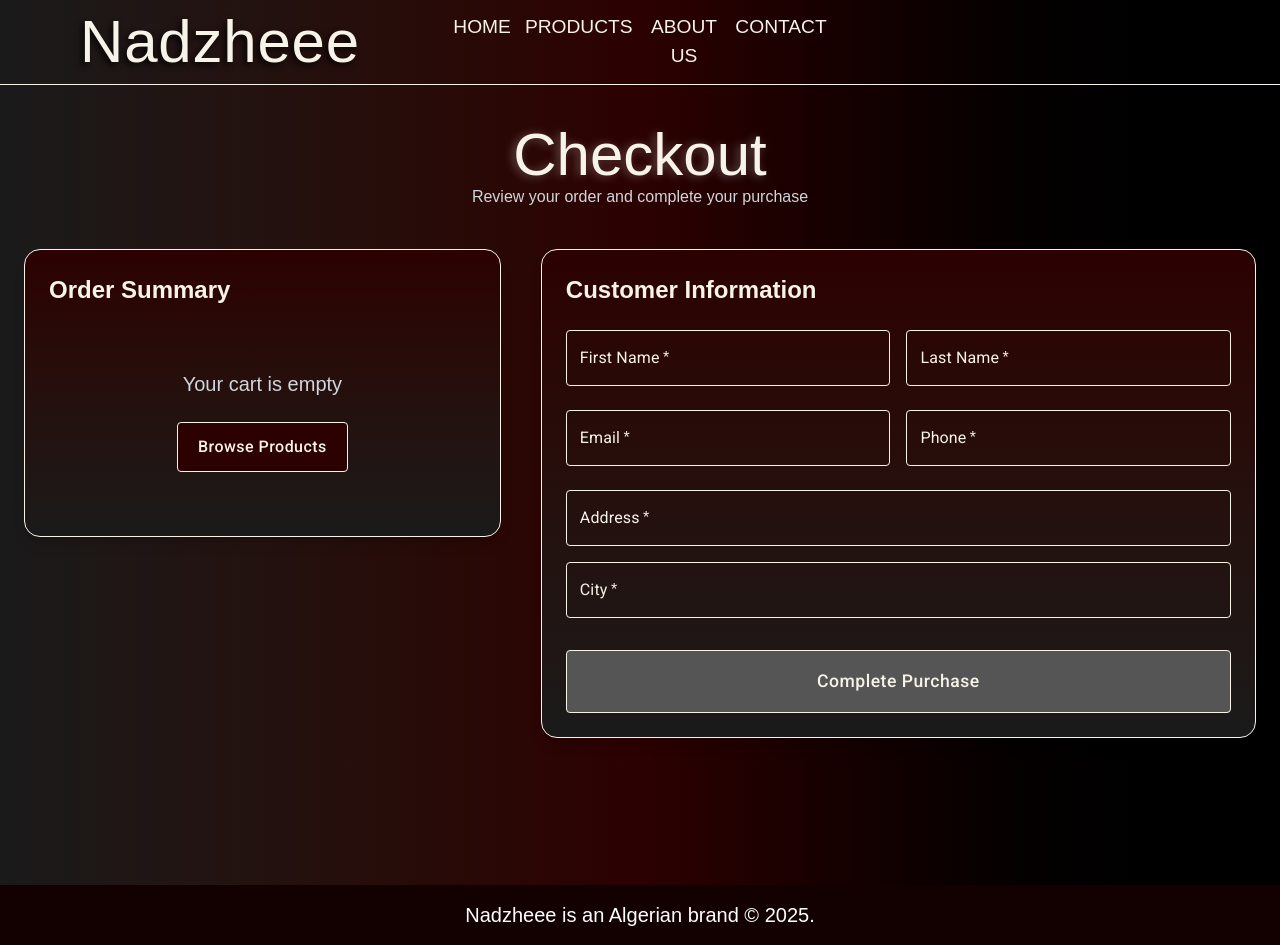
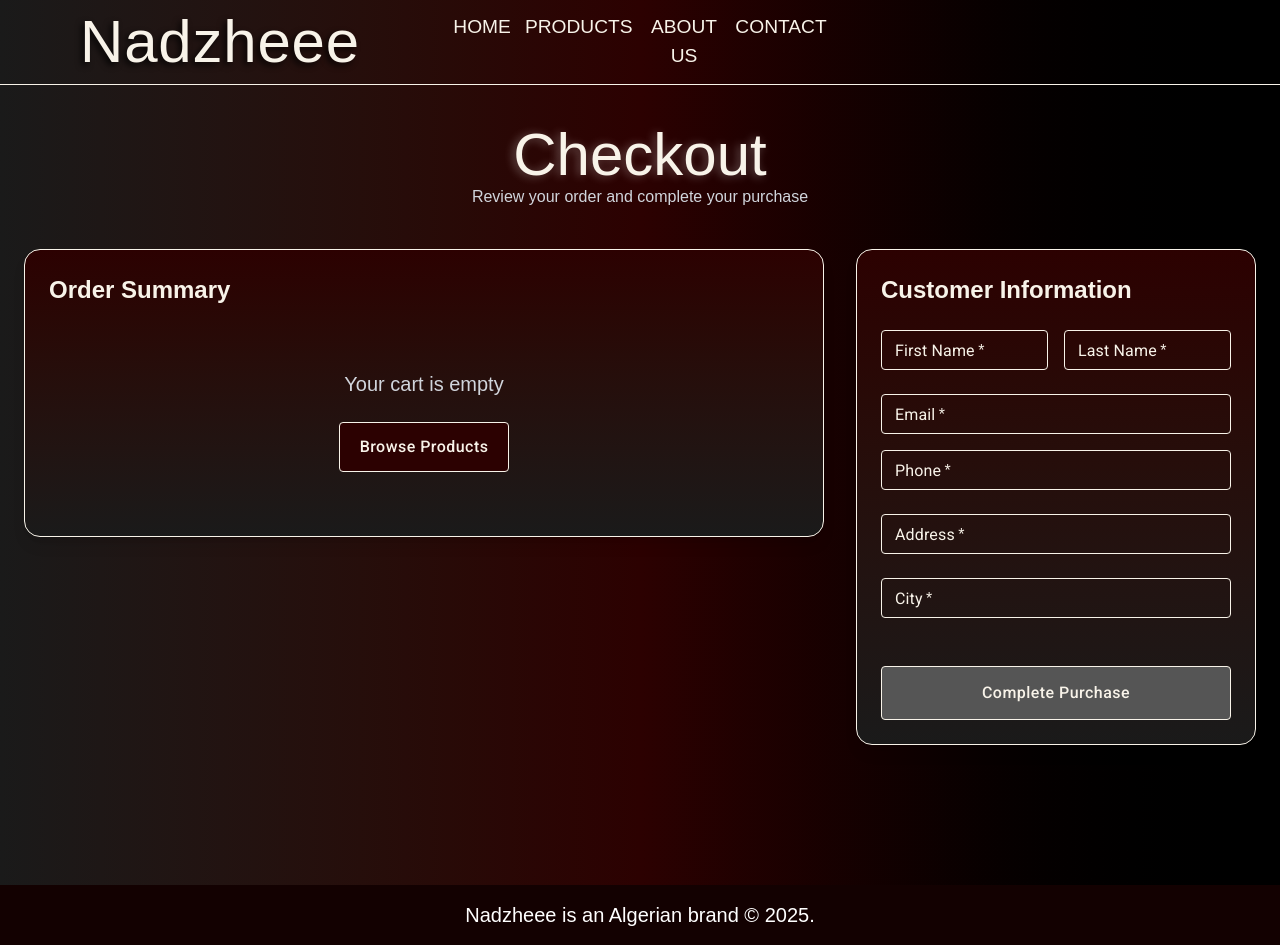
Before and after one commit to abderrahm4ne/fullstack-website, a React (Vite) app in the folder frontend/: page /#/CompleteYourOrder in a window 1280 px wide. Built offline with nearby package versions, Linux system fonts and the light colour scheme; some icons are missing; a web font is replaced by a local one.

Commit message:
fixing cart page resp

```diff
--- a/frontend/src/components/order/OrderPage.jsx
+++ b/frontend/src/components/order/OrderPage.jsx
@@ -129,10 +129,10 @@ export default function OrderPage() {
         <p className="text-center text-gray-300">Review your order and complete your purchase</p>
       </div>
 
-      <div className="container mx-auto px-6 flex flex-col lg:flex-row gap-10">
+      <div className="container mx-auto px-4 sm:px-6 flex flex-col xl:flex-row gap-8">
         {/* Order Summary */}
-        <div className="lg:w-2/5">
-          <div className="bg-gradient-to-b from-[#2c0101] to-[#1a1a1a] rounded-2xl p-6 shadow-lg border border-[#f8f3e9]">
+        <div className="xl:w-2/3">
+          <div className="bg-gradient-to-b from-[#2c0101] to-[#1a1a1a] rounded-2xl p-4 sm:p-6 shadow-lg border border-[#f8f3e9]">
             <h3 className="text-2xl font-semibold creamy mb-6">Order Summary</h3>
 
             {cart.length === 0 ? (
@@ -156,57 +156,70 @@ export default function OrderPage() {
               <>
                 <div className="space-y-6 mb-8">
                   {cart.map(item => (
-                    <div key={item._id} className="flex flex-row items-center border-b border-gray-700 pb-4">
-                      <img src={item.image} alt={item.name} className="w-30 bg-amber-300 h-30 object-cover rounded-lg" />
+                    <div key={item._id} className="flex flex-col sm:flex-row items-start sm:items-center pb-4">
+                      {/* Product Image */}
+                      <img
+                        src={item.image}
+                        alt={item.name}
+                        className="w-20 h-20 sm:w-24 sm:h-24 md:w-28 md:h-28 object-cover rounded-lg flex-shrink-0"
+                      />
 
-                      <div className="flex lg:flex-row flex-col  gap-3">
-
-                        <div className="ml-4 flex-1">
-                          <h4 className="lg:text-2xl text-lg font-medium creamy">{item.name}</h4>
-                          <p className="text-gray-300 lg:text-xl text-sm">{item.price.toLocaleString()} DZD</p>
+                      {/* Product Info and Controls */}
+                      <div className="flex-1 w-full">
+                        <div className="flex flex-col md:flex-row md:items-center md:justify-between gap-3">
+                          {/* Product Details */}
+                          <div className="flex-1">
+                            <h4 className="text-lg sm:text-xl md:text-2xl font-medium creamy mb-1">{item.name}</h4>
+                            <p className="text-gray-300 text-sm sm:text-base md:text-lg">{item.price.toLocaleString()} DZD</p>
                           </div>
 
-                        <div className="flex items-center ">
+                          {/* Quantity Controls */}
+                          <div className="flex items-center justify-between md:justify-end gap-3">
+                            <div className="flex items-center gap-2">
+                              <button
+                                className="w-8 h-8 sm:w-10 sm:h-10 rounded-full bg-[#1a1a1a] flex items-center justify-center border border-[#f8f3e9] hover:bg-[#2c0101] transition-colors hover:cursor-pointer btn"
+                                onClick={() => updateQuantity(item._id, item.quantity - 1)}
+                                aria-label="Decrease quantity"
+                              >
+                                <i className="fas fa-minus text-xs sm:text-sm"></i>
+                              </button>
+
+                              <span className="mx-2 w-6 text-center text-lg font-medium">{item.quantity}</span>
 
                               <button
-                            className="px-3.5 py-3 rounded-3xl bg-[#1a1a1a] flex items-center justify-center border border-[#f8f3e9] hover:cursor-pointer btn"
-                            onClick={() => {updateQuantity(item._id, item.quantity - 1)}}
+                                className="w-8 h-8 sm:w-10 sm:h-10 rounded-full bg-[#1a1a1a] flex items-center justify-center border border-[#f8f3e9] hover:bg-[#2c0101] transition-colors hover:cursor-pointer btn"
+                                onClick={() => updateQuantity(item._id, item.quantity + 1)}
+                                aria-label="Increase quantity"
                               >
-                            <i className="fas fa-minus "></i>
-                          </button>
-
-                          <span className="mx-3 w-8 text-xl text-center">{item.quantity}</span>
-
-                          <button
-                            className="px-3.5 py-3 rounded-3xl bg-[#1a1a1a] flex items-center justify-center border border-[#f8f3e9] hover:cursor-pointer btn"
-                            onClick={() => {updateQuantity(item._id, item.quantity + 1)}}
-                          >
-                            <i className="fas fa-plus "></i>
-                          </button>
-                          <button
-                            className="px-3.5 py-3 ml-3 text-xl flex items-center text-red-500 hover:text-red-400 hover:cursor-pointer btn"
-                            onClick={() => { removeItem(item._id)}}
-                          >
-                            <i className="fas fa-trash"></i>
+                                <i className="fas fa-plus text-xs sm:text-sm"></i>
                               </button>
                             </div>
 
+                            <button
+                              className="w-8 h-8 sm:w-10 sm:h-10 rounded-full bg-[#1a1a1a] flex items-center justify-center border border-red-500 text-red-500 hover:bg-red-500 hover:text-white transition-colors ml-2 hover:cursor-pointer btn"
+                              onClick={() => removeItem(item._id)}
+                              aria-label="Remove item"
+                            >
+                              <i className="fas fa-trash text-xs sm:text-sm"></i>
+                            </button>
                           </div>
-
+                        </div>
+                      </div>
                     </div>
                   ))}
                 </div>
 
+                {/* Order Totals */}
                 <div className="border-t border-gray-700 pt-4">
-                  <div className="flex justify-between text-lg mb-2">
+                  <div className="flex justify-between text-base sm:text-lg mb-2">
                     <span>Subtotal:</span>
                     <span>{calculateTotal().toLocaleString()} DZD</span>
                   </div>
-                  <div className="flex justify-between text-lg mb-2">
+                  <div className="flex justify-between text-base sm:text-lg mb-2">
                     <span>Shipping:</span>
                     <span>depends on place DZD</span>
                   </div>
-                  <div className="flex justify-between text-xl font-bold mt-4 pt-4 border-t border-gray-700">
+                  <div className="flex justify-between text-lg sm:text-xl font-bold mt-4 pt-4 border-t border-gray-700">
                     <span>Total:</span>
                     <span>{calculateTotal().toLocaleString()} DZD</span>
                   </div>
@@ -217,12 +230,12 @@ export default function OrderPage() {
         </div>
 
         {/* Customer Information Form */}
-        <div className="lg:w-3/5">
-          <div className="bg-gradient-to-b from-[#2c0101] to-[#1a1a1a] rounded-2xl p-6 shadow-lg border border-[#f8f3e9]">
+        <div className="xl:w-1/3">
+          <div className="bg-gradient-to-b from-[#2c0101] to-[#1a1a1a] rounded-2xl p-4 sm:p-6 shadow-lg border border-[#f8f3e9] sticky top-6">
             <h3 className="text-2xl font-semibold creamy mb-6">Customer Information</h3>
 
             <form onSubmit={handleSubmitOrder}>
-              <div className="grid grid-cols-1 md:grid-cols-2 gap-4 mb-6">
+              <div className="grid grid-cols-1 sm:grid-cols-2 gap-4 mb-6">
                 <TextField
                   label="First Name"
                   name="firstName"
@@ -230,11 +243,13 @@ export default function OrderPage() {
                   onChange={handleInputChange}
                   required
                   fullWidth
+                  size="small"
                   InputLabelProps={{ style: { color: '#f8f3e9' } }}
                   inputProps={{ style: { color: 'white' } }}
                   sx={{
                     fieldset: { borderColor: "#f8f3e9" },
-                    "&:hover fieldset": { borderColor: "#d4af37 !important" }
+                    "&:hover fieldset": { borderColor: "#d4af37 !important" },
+                    "& .Mui-focused fieldset": { borderColor: "#d4af37 !important" }
                   }}
                 />
                 <TextField
@@ -244,16 +259,18 @@ export default function OrderPage() {
                   onChange={handleInputChange}
                   required
                   fullWidth
+                  size="small"
                   InputLabelProps={{ style: { color: '#f8f3e9' } }}
                   inputProps={{ style: { color: 'white' } }}
                   sx={{
                     fieldset: { borderColor: "#f8f3e9" },
-                    "&:hover fieldset": { borderColor: "#d4af37 !important" }
+                    "&:hover fieldset": { borderColor: "#d4af37 !important" },
+                    "& .Mui-focused fieldset": { borderColor: "#d4af37 !important" }
                   }}
                 />
               </div>
 
-              <div className="grid grid-cols-1 md:grid-cols-2 gap-4 mb-6">
+              <div className="grid grid-cols-1 gap-4 mb-6">
                 <TextField
                   label="Email"
                   name="email"
@@ -262,11 +279,13 @@ export default function OrderPage() {
                   onChange={handleInputChange}
                   required
                   fullWidth
+                  size="small"
                   InputLabelProps={{ style: { color: '#f8f3e9' } }}
                   inputProps={{ style: { color: 'white' } }}
                   sx={{
                     fieldset: { borderColor: "#f8f3e9" },
-                    "&:hover fieldset": { borderColor: "#d4af37 !important" }
+                    "&:hover fieldset": { borderColor: "#d4af37 !important" },
+                    "& .Mui-focused fieldset": { borderColor: "#d4af37 !important" }
                   }}
                 />
                 <TextField
@@ -276,17 +295,18 @@ export default function OrderPage() {
                   onChange={handleInputChange}
                   required
                   fullWidth
+                  size="small"
                   InputLabelProps={{ style: { color: '#f8f3e9' } }}
                   inputProps={{ style: { color: 'white' } }}
                   sx={{
                     fieldset: { borderColor: "#f8f3e9" },
-                    "&:hover fieldset": { borderColor: "#d4af37 !important" }
+                    "&:hover fieldset": { borderColor: "#d4af37 !important" },
+                    "& .Mui-focused fieldset": { borderColor: "#d4af37 !important" }
                   }}
                 />
               </div>
 
-              <div className="grid grid-cols-1 gap-4 mb-8">
-
+              <div className="grid grid-cols-1 gap-4 mb-6">
                 <TextField
                   label="Address"
                   name="address"
@@ -294,16 +314,18 @@ export default function OrderPage() {
                   onChange={handleInputChange}
                   required
                   fullWidth
-                className="mb-6"
+                  size="small"
                   InputLabelProps={{ style: { color: '#f8f3e9' } }}
                   inputProps={{ style: { color: 'white' } }}
                   sx={{
                     fieldset: { borderColor: "#f8f3e9" },
-                  "&:hover fieldset": { borderColor: "#d4af37 !important" }
+                    "&:hover fieldset": { borderColor: "#d4af37 !important" },
+                    "& .Mui-focused fieldset": { borderColor: "#d4af37 !important" }
                   }}
                 />
+              </div>
 
-
+              <div className="grid grid-cols-1 gap-4 mb-8">
                 <TextField
                   label="City"
                   name="city"
@@ -311,11 +333,13 @@ export default function OrderPage() {
                   onChange={handleInputChange}
                   required
                   fullWidth
+                  size="small"
                   InputLabelProps={{ style: { color: '#f8f3e9' } }}
                   inputProps={{ style: { color: 'white' } }}
                   sx={{
                     fieldset: { borderColor: "#f8f3e9" },
-                    "&:hover fieldset": { borderColor: "#d4af37 !important" }
+                    "&:hover fieldset": { borderColor: "#d4af37 !important" },
+                    "& .Mui-focused fieldset": { borderColor: "#d4af37 !important" }
                   }}
                 />
               </div>
@@ -329,9 +353,10 @@ export default function OrderPage() {
                   backgroundColor: cart.length === 0 ? '#555' : '#2c0101',
                   color: '#f8f3e9',
                   border: '1px solid #f8f3e9',
-                  padding: '15px',
-                  fontSize: '1.1rem',
-                  textTransform: 'none'
+                  padding: '12px',
+                  fontSize: '1rem',
+                  textTransform: 'none',
+                  marginTop: '1rem'
                 }}
               >
                 Complete Purchase
```
Also changed, not shown: 1 other file (tests, documents, lock files or other folders). Lines whose indentation alone changed are shown as unchanged.
